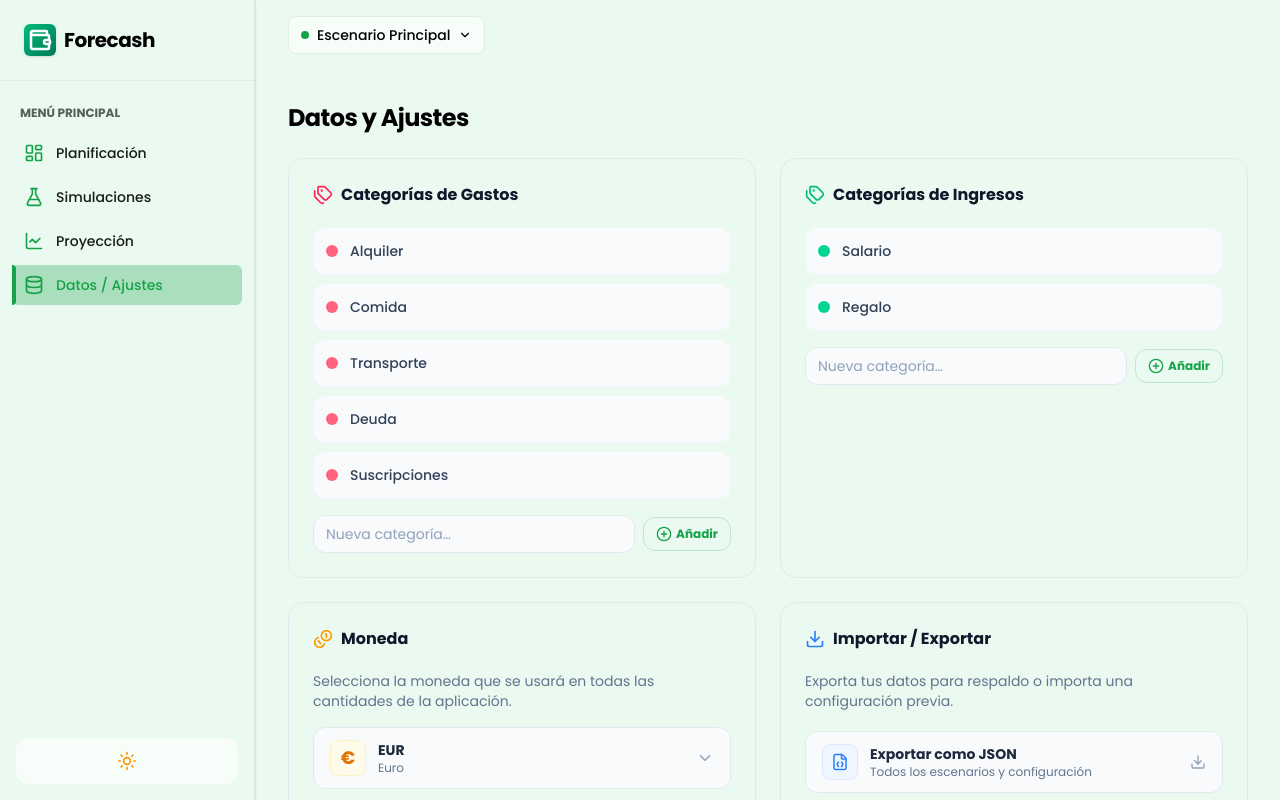
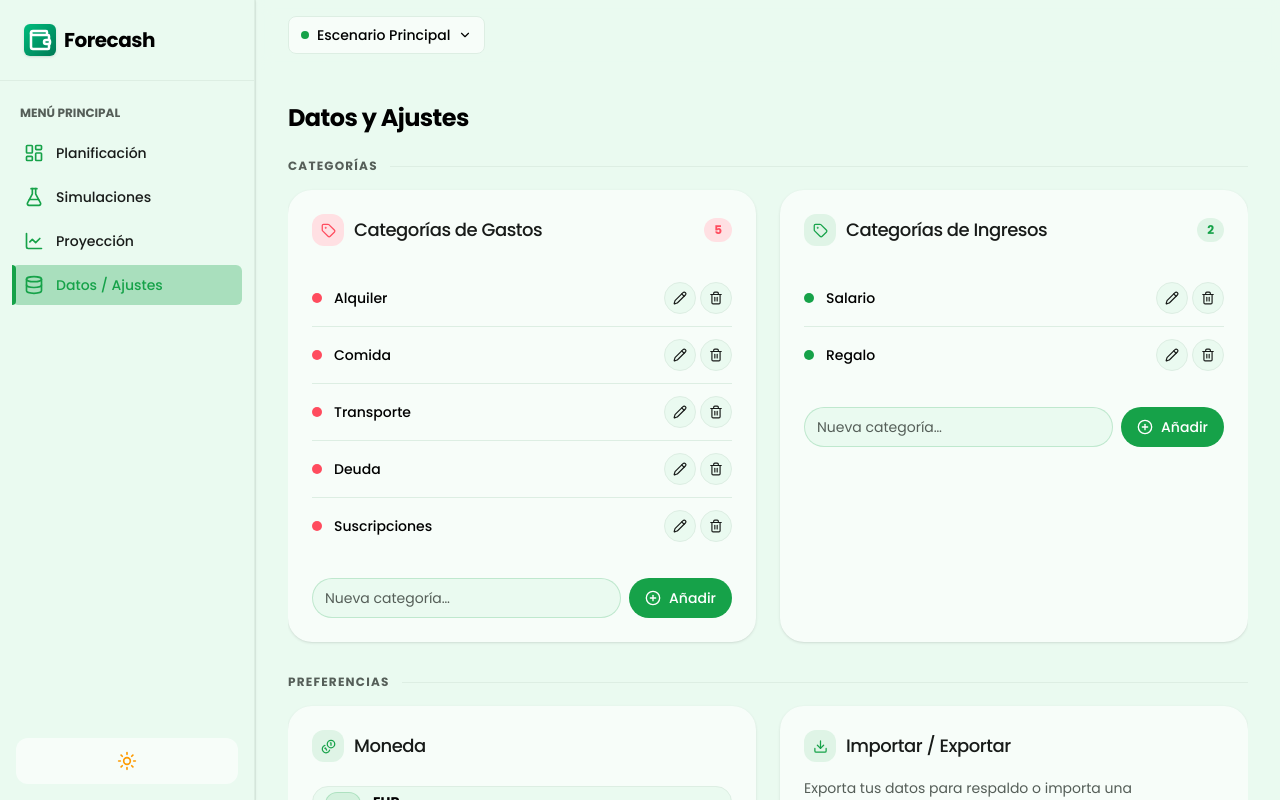
Before and after one commit to josegijon/Forecash-v2, a React (Vite) app in the folder frontend/: page /escenario/1/datos in a window 1280 px wide. Built offline with nearby package versions, Linux system fonts and the light colour scheme.

Commit message:
feat: Redesign the user interface in DataPage, improving the organization and aesthetics of the components

```diff
--- a/frontend/src/pages/DataPage.tsx
+++ b/frontend/src/pages/DataPage.tsx
@@ -40,7 +40,6 @@ export const DataPage = () => {
         }
     };
 
-    // ── Export JSON ──
     const handleExportJson = () => {
         const scenarioIds = new Set(scenarios.map((s) => s.id));
         const filteredItems = Object.fromEntries(
@@ -57,19 +56,16 @@ export const DataPage = () => {
         exportToJson(snapshot);
     };
 
-    // ── Export CSV ──
     const handleExportCsv = () => {
         exportToCsv(scenarios, items);
     };
 
-    // ── Import JSON ──
     const handleImportFile = async (file: File) => {
         try {
             const snapshot = await importFromJson(file);
             applySnapshot(snapshot);
         } catch (err) {
             if (err instanceof ImportError) {
-                // Permite diferenciar el tipo de error en UI si se desea
                 const detail = err.details ? `\n\nDetalle: ${err.details}` : "";
                 alert(`${err.message}${detail}`);
             } else {
@@ -78,11 +74,8 @@ export const DataPage = () => {
         }
     };
 
-    // ── applySnapshot: orquesta stores a partir del resultado puro del core ──
     const applySnapshot = (snapshot: ValidatedSnapshot) => {
         const existingCategories = useCategoryStore.getState().categories;
-
-        // El core calcula qué importar sin tocar stores
         const { scenariosToImport, categoriesToAdd, currency: snapshotCurrency } =
             prepareSnapshotImport(snapshot, existingCategories);
 
@@ -113,7 +106,6 @@ export const DataPage = () => {
 
     const handleImport = useFileInput(".json", handleImportFile);
 
-    // ── Clear all data ──
     const handleClearAllData = () => {
         const cashflowStore = useCashflowStore.getState();
         const scenarioStore = useScenarioStore.getState();
@@ -126,8 +118,11 @@ export const DataPage = () => {
 
     return (
         <div className="flex-1 overflow-y-auto scrollbar-hide">
-            <div className="max-w-5xl mx-auto space-y-6">
+            <div className="max-w-5xl mx-auto space-y-8">
 
+                {/* ── Sección: Categorías ── */}
+                <section className="space-y-4">
+                    <SectionLabel label="Categorías" />
                     <div className="grid grid-cols-1 lg:grid-cols-2 gap-6">
                         <CategoryManagerCard
                             type="expense"
@@ -144,7 +139,11 @@ export const DataPage = () => {
                             onDelete={removeCategory}
                         />
                     </div>
+                </section>
 
+                {/* ── Sección: Preferencias ── */}
+                <section className="space-y-4">
+                    <SectionLabel label="Preferencias" />
                     <div className="grid grid-cols-1 lg:grid-cols-2 gap-6">
                         <CurrencySelector
                             value={currency}
@@ -156,16 +155,33 @@ export const DataPage = () => {
                             onImport={handleImport}
                         />
                     </div>
+                </section>
 
+                {/* ── Sección: Escenarios ── */}
+                <section className="space-y-4">
+                    <SectionLabel label="Escenarios" />
                     <ScenarioManagerCard
                         scenarios={scenarios}
                         onAdd={addScenario}
                         onRename={renameScenario}
                         onDelete={handleDeleteScenario}
                     />
+                </section>
 
+                {/* ── Zona peligrosa ── */}
                 <DangerZoneCard onClearAllData={handleClearAllData} />
+
             </div>
         </div>
     );
 };
+
+// ── Helper: etiqueta de sección ───────────────────────────────────────────────
+const SectionLabel = ({ label }: { label: string }) => (
+    <div className="flex items-center gap-3">
+        <span className="text-xs font-bold uppercase tracking-widest text-muted-foreground">
+            {label}
+        </span>
+        <div className="flex-1 h-px bg-border" />
+    </div>
+);
--- a/frontend/src/ui/components/settingsPage/ActionButton.tsx
+++ b/frontend/src/ui/components/settingsPage/ActionButton.tsx
@@ -23,17 +23,17 @@ export const ActionButton = ({
 }: ActionButtonProps) => (
     <button
         onClick={onClick}
-        className={`w-full flex items-center gap-3 px-4 py-3 rounded-xl transition-all cursor-pointer group ${variant === "dashed"
-                ? "border-2 border-dashed border-slate-200 hover:border-primary/30 hover:bg-primary/5"
-                : "border border-slate-200 bg-slate-50 hover:bg-slate-100"
+        className={`w-full flex items-center gap-3 px-4 py-3 rounded-2xl transition-all cursor-pointer group ${variant === "dashed"
+                ? "border-2 border-dashed border-border hover:border-primary/30 hover:bg-primary/5"
+                : "border border-border bg-background hover:bg-muted/60"
             }`}
     >
-        <span className={`w-9 h-9 rounded-lg flex items-center justify-center border ${iconBg} ${iconBorder}`}>
+        <span className={`w-9 h-9 rounded-xl flex items-center justify-center border shrink-0 ${iconBg} ${iconBorder}`}>
             {icon}
         </span>
-        <div className="text-left flex-1">
-            <p className="text-sm font-semibold text-slate-800">{label}</p>
-            <p className="text-xs text-slate-500">{sublabel}</p>
+        <div className="text-left flex-1 min-w-0">
+            <p className="text-sm font-semibold text-foreground">{label}</p>
+            <p className="text-xs text-muted-foreground truncate">{sublabel}</p>
         </div>
         {actionIcon}
     </button>
--- a/frontend/src/ui/components/settingsPage/CategoryManagerCard.tsx
+++ b/frontend/src/ui/components/settingsPage/CategoryManagerCard.tsx
@@ -1,5 +1,5 @@
 import { useState } from "react";
-import { Tags, PlusCircle, Pencil, Trash2, Check, X } from "lucide-react";
+import { PlusCircle, Pencil, Trash2, Check, X, Tag } from "lucide-react";
 import type { Category } from "@/store";
 
 interface CategoryManagerCardProps {
@@ -16,9 +16,11 @@ export const CategoryManagerCard = ({ type, categories, onAdd, onRename, onDelet
     const [editingName, setEditingName] = useState("");
 
     const isExpense = type === "expense";
-    const iconColor = isExpense ? "text-rose-500" : "text-emerald-500";
-    const dotColor = isExpense ? "bg-rose-400" : "bg-emerald-400";
+    const dotColor = isExpense ? "bg-chart-line" : "bg-success";
+    const accentText = isExpense ? "text-chart-line" : "text-success";
+    const accentBg = isExpense ? "bg-chart-fill" : "bg-success/10";
     const title = isExpense ? "Categorías de Gastos" : "Categorías de Ingresos";
+    const count = categories.length;
 
     const handleAdd = () => {
         const trimmed = newName.trim();
@@ -42,20 +44,36 @@ export const CategoryManagerCard = ({ type, categories, onAdd, onRename, onDelet
     const cancelEdit = () => setEditingId(null);
 
     return (
-        <div className="bg-card-light rounded-2xl border border-slate-200 p-6">
-            <div className="flex items-center gap-2 mb-5">
-                <Tags size={20} className={iconColor} />
-                <h3 className="font-bold text-slate-900">{title}</h3>
+        <div className="flex flex-col gap-6 p-6 rounded-3xl border-0 bg-card text-card-foreground shadow-sm">
+            {/* Header */}
+            <div className="flex items-center justify-between">
+                <div className="flex items-center gap-2.5">
+                    <div className={`w-8 h-8 rounded-xl flex items-center justify-center ${accentBg}`}>
+                        <Tag size={15} className={accentText} />
+                    </div>
+                    <h3 className="text-lg font-medium leading-none tracking-tight">
+                        {title}
+                    </h3>
+                </div>
+                <span className={`text-xs font-bold px-2.5 py-1 rounded-full ${accentBg} ${accentText}`}>
+                    {count}
+                </span>
             </div>
 
-            <div className="flex flex-col gap-2">
-                {categories.map((cat) => (
+            {/* Lista */}
+            <div className="flex flex-col">
+                {categories.length === 0 ? (
+                    <p className="text-sm text-muted-foreground text-center py-4">
+                        Sin categorías todavía
+                    </p>
+                ) : (
+                    categories.map((cat, i) => (
                         <div
                             key={cat.id}
-                        className="flex items-center justify-between gap-3 px-3 py-2.5 rounded-xl bg-slate-50 border border-slate-100 group hover:border-slate-200 transition-all"
+                            className={`flex items-center justify-between py-3 ${i < categories.length - 1 ? "border-b border-border" : ""}`}
                         >
-                        <div className="flex items-center gap-3 flex-1 min-w-0">
-                            <span className={`w-3 h-3 rounded-full shrink-0 ${dotColor}`} />
+                            <div className="flex items-center gap-3 min-w-0">
+                                <span className={`w-2.5 h-2.5 rounded-full shrink-0 ${dotColor}`} />
                                 {editingId === cat.id ? (
                                     <input
                                         autoFocus
@@ -65,25 +83,25 @@ export const CategoryManagerCard = ({ type, categories, onAdd, onRename, onDelet
                                             if (e.key === "Enter") confirmEdit();
                                             if (e.key === "Escape") cancelEdit();
                                         }}
-                                    className="flex-1 text-sm font-medium bg-white px-2 py-1 rounded-lg border border-primary/30 focus:outline-none focus:ring-2 focus:ring-primary/20"
+                                        className="flex-1 text-sm font-medium bg-background px-2 py-1 rounded-lg border border-primary/30 focus:outline-none focus:ring-2 focus:ring-primary/20 text-foreground"
                                     />
                                 ) : (
-                                <span className="text-sm font-medium text-slate-700 truncate">{cat.name}</span>
+                                    <span className="text-sm font-medium text-foreground truncate">{cat.name}</span>
                                 )}
                             </div>
 
-                        <div className="flex items-center gap-1">
+                            <div className="flex items-center gap-1 shrink-0">
                                 {editingId === cat.id ? (
                                     <>
                                         <button
                                             onClick={confirmEdit}
-                                        className="p-1.5 rounded-lg text-emerald-500 hover:bg-emerald-50 transition-colors cursor-pointer"
+                                            className="inline-flex items-center justify-center h-8 w-8 rounded-full border border-border bg-background hover:bg-success/10 hover:text-success hover:border-success/30 transition-colors cursor-pointer"
                                         >
                                             <Check size={14} />
                                         </button>
                                         <button
                                             onClick={cancelEdit}
-                                        className="p-1.5 rounded-lg text-slate-400 hover:bg-slate-100 transition-colors cursor-pointer"
+                                            className="inline-flex items-center justify-center h-8 w-8 rounded-full border border-border bg-background hover:bg-muted transition-colors cursor-pointer"
                                         >
                                             <X size={14} />
                                         </button>
@@ -92,13 +110,13 @@ export const CategoryManagerCard = ({ type, categories, onAdd, onRename, onDelet
                                     <>
                                         <button
                                             onClick={() => startEditing(cat)}
-                                        className="p-1.5 rounded-lg text-slate-400 opacity-0 group-hover:opacity-100 hover:bg-slate-100 hover:text-slate-600 transition-all cursor-pointer"
+                                            className="inline-flex items-center justify-center h-8 w-8 rounded-full border border-border bg-background hover:bg-accent hover:text-accent-foreground transition-colors cursor-pointer"
                                         >
                                             <Pencil size={14} />
                                         </button>
                                         <button
                                             onClick={() => onDelete(cat.id)}
-                                        className="p-1.5 rounded-lg text-slate-400 opacity-0 group-hover:opacity-100 hover:bg-rose-50 hover:text-rose-500 transition-all cursor-pointer"
+                                            className="inline-flex items-center justify-center h-8 w-8 rounded-full border border-border bg-background hover:bg-destructive/10 hover:text-destructive hover:border-destructive/30 transition-colors cursor-pointer"
                                         >
                                             <Trash2 size={14} />
                                         </button>
@@ -106,20 +124,22 @@ export const CategoryManagerCard = ({ type, categories, onAdd, onRename, onDelet
                                 )}
                             </div>
                         </div>
-                ))}
+                    ))
+                )}
             </div>
 
-            <div className="flex items-center gap-2 mt-4">
+            {/* Input nueva categoría */}
+            <div className="flex items-center gap-2">
                 <input
                     value={newName}
                     onChange={(e) => setNewName(e.target.value)}
                     onKeyDown={(e) => e.key === "Enter" && handleAdd()}
                     placeholder="Nueva categoría…"
-                    className="flex-1 text-sm px-3 py-2 bg-slate-50 rounded-xl border border-slate-200 placeholder:text-slate-400 focus:outline-none focus:ring-2 focus:ring-primary/20 focus:border-primary transition-all"
+                    className="flex h-10 w-full rounded-3xl border border-primary/20 bg-background px-3 py-2 text-sm ring-offset-background placeholder:text-muted-foreground focus-visible:outline-none focus-visible:ring-0 disabled:cursor-not-allowed disabled:opacity-50 text-foreground"
                 />
                 <button
                     onClick={handleAdd}
-                    className="flex items-center gap-1 text-xs font-bold text-primary hover:bg-primary/5 px-3 py-2 rounded-xl border border-primary/20 transition-all cursor-pointer"
+                    className="inline-flex items-center justify-center gap-2 whitespace-nowrap rounded-3xl text-sm font-medium bg-primary text-primary-foreground hover:bg-primary/90 h-10 px-4 py-2 cursor-pointer transition-colors"
                 >
                     <PlusCircle size={16} />
                     Añadir
--- a/frontend/src/ui/components/settingsPage/CurrencySelector.tsx
+++ b/frontend/src/ui/components/settingsPage/CurrencySelector.tsx
@@ -1,5 +1,5 @@
 import { useState } from "react";
-import { Coins, ChevronDown, Check } from "lucide-react";
+import { ChevronDown, Check, Coins } from "lucide-react";
 import { currencySymbols } from "@/store";
 import type { Currency } from "@/store";
 
@@ -20,52 +20,56 @@ export const CurrencySelector = ({ value, onChange }: Props) => {
     const current = CURRENCIES.find((c) => c.code === value) ?? CURRENCIES[0];
 
     return (
-        <div className="bg-card-light rounded-2xl border border-slate-200 p-6">
-            <div className="flex items-center gap-2 mb-5">
-                <Coins size={20} className="text-amber-500" />
-                <h3 className="font-bold text-slate-900">Moneda</h3>
+        <div className="flex flex-col gap-6 p-6 rounded-3xl border-0 bg-card text-card-foreground shadow-sm">
+            {/* Header */}
+            <div className="flex items-center gap-2.5">
+                <div className="w-8 h-8 rounded-xl flex items-center justify-center bg-primary/10">
+                    <Coins size={15} className="text-primary" />
                 </div>
-
-            <p className="text-sm text-slate-500 mb-4">
-                Selecciona la moneda que se usará en todas las cantidades de la aplicación.
-            </p>
+                <h3 className="text-lg font-medium leading-none tracking-tight">
+                    Moneda
+                </h3>
+            </div>
 
             <div className="relative">
                 <button
                     onClick={() => setOpen((o) => !o)}
-                    className="w-full flex items-center justify-between gap-3 px-4 py-3 bg-slate-50 rounded-xl border border-slate-200 hover:border-slate-300 transition-all cursor-pointer"
+                    className="flex h-12 items-center justify-between w-full rounded-2xl border border-border bg-background px-3 py-2 text-sm text-foreground hover:bg-muted/50 transition-colors focus:outline-none"
                 >
                     <div className="flex items-center gap-3">
-                        <span className="w-9 h-9 rounded-lg bg-amber-50 border border-amber-100 flex items-center justify-center text-lg font-bold text-amber-600">
+                        <span className="w-9 h-9 rounded-xl bg-primary/10 border border-primary/20 flex items-center justify-center text-lg font-bold text-primary">
                             {currencySymbols[current.code]}
                         </span>
                         <div className="text-left">
-                            <p className="text-sm font-semibold text-slate-800">{current.code}</p>
-                            <p className="text-xs text-slate-500">{current.name}</p>
+                            <p className="text-sm font-semibold text-foreground">{current.code}</p>
+                            <p className="text-xs text-muted-foreground">{current.name}</p>
                         </div>
                     </div>
-                    <ChevronDown size={18} className={`text-slate-400 transition-transform ${open ? "rotate-180" : ""}`} />
+                    <ChevronDown size={18} className={`text-muted-foreground transition-transform ${open ? "rotate-180" : ""}`} />
                 </button>
 
                 {open && (
-                    <div className="absolute z-20 mt-2 w-full bg-white rounded-xl border border-slate-200 shadow-lg max-h-56 overflow-y-auto">
+                    <>
+                        <div className="fixed inset-0 z-40" onClick={() => setOpen(false)} />
+                        <div className="absolute top-full left-0 mt-2 w-full z-50 bg-card border border-border rounded-2xl shadow-lg overflow-hidden">
                             {CURRENCIES.map((c) => (
                                 <button
                                     key={c.code}
                                     onClick={() => { onChange(c.code); setOpen(false); }}
-                                className={`w-full flex items-center gap-3 px-4 py-2.5 text-left hover:bg-slate-50 transition-colors cursor-pointer first:rounded-t-xl last:rounded-b-xl ${value === c.code ? "bg-primary/5" : ""}`}
+                                    className={`w-full flex items-center gap-3 px-4 py-3 text-left hover:bg-muted/60 transition-colors cursor-pointer ${value === c.code ? "bg-primary/5" : ""}`}
                                 >
-                                <span className="w-7 h-7 rounded-md bg-slate-100 flex items-center justify-center text-sm font-bold text-slate-600">
+                                    <span className="w-8 h-8 rounded-lg bg-muted flex items-center justify-center text-sm font-bold text-foreground">
                                         {c.symbol}
                                     </span>
                                     <div>
-                                    <p className="text-sm font-medium text-slate-800">{c.code}</p>
-                                    <p className="text-xs text-slate-500">{c.name}</p>
+                                        <p className="text-sm font-medium text-foreground">{c.code}</p>
+                                        <p className="text-xs text-muted-foreground">{c.name}</p>
                                     </div>
                                     {value === c.code && <Check size={16} className="ml-auto text-primary" />}
                                 </button>
                             ))}
                         </div>
+                    </>
                 )}
             </div>
         </div>
--- a/frontend/src/ui/components/settingsPage/ImportExportCard.tsx
+++ b/frontend/src/ui/components/settingsPage/ImportExportCard.tsx
@@ -8,45 +8,50 @@ interface Props {
 }
 
 export const ImportExportCard = ({ onExportJson, onExportCsv, onImport }: Props) => (
-    <div className="bg-card-light rounded-2xl border border-slate-200 p-6">
-        <div className="flex items-center gap-2 mb-5">
-            <Download size={20} className="text-blue-500" />
-            <h3 className="font-bold text-slate-900">Importar / Exportar</h3>
+    <div className="flex flex-col gap-6 p-6 rounded-3xl border-0 bg-card text-card-foreground shadow-sm">
+        {/* Header */}
+        <div className="flex items-center gap-2.5">
+            <div className="w-8 h-8 rounded-xl flex items-center justify-center bg-primary/10">
+                <Download size={15} className="text-primary" />
+            </div>
+            <h3 className="text-lg font-medium leading-none tracking-tight">
+                Importar / Exportar
+            </h3>
         </div>
 
-        <p className="text-sm text-slate-500 mb-5">
+        <p className="text-sm text-muted-foreground -mt-2">
             Exporta tus datos para respaldo o importa una configuración previa.
         </p>
 
-        <div className="space-y-3">
+        <div className="space-y-2.5">
             <ActionButton
                 onClick={onExportJson}
-                iconBg="bg-blue-50"
-                iconBorder="border-blue-100"
-                icon={<FileJson size={18} className="text-blue-500" />}
+                iconBg="bg-primary/10"
+                iconBorder="border-primary/20"
+                icon={<FileJson size={18} className="text-primary" />}
                 label="Exportar como JSON"
                 sublabel="Todos los escenarios y configuración"
-                actionIcon={<Download size={16} className="text-slate-400 group-hover:text-blue-500 transition-colors" />}
+                actionIcon={<Download size={16} className="text-muted-foreground group-hover:text-primary transition-colors" />}
             />
 
             <ActionButton
                 onClick={onExportCsv}
-                iconBg="bg-emerald-50"
-                iconBorder="border-emerald-100"
-                icon={<FileSpreadsheet size={18} className="text-emerald-500" />}
+                iconBg="bg-success/10"
+                iconBorder="border-success/20"
+                icon={<FileSpreadsheet size={18} className="text-success" />}
                 label="Exportar como CSV"
                 sublabel="Compatible con hojas de cálculo"
-                actionIcon={<Download size={16} className="text-slate-400 group-hover:text-emerald-500 transition-colors" />}
+                actionIcon={<Download size={16} className="text-muted-foreground group-hover:text-success transition-colors" />}
             />
 
             <ActionButton
                 onClick={onImport}
-                iconBg="bg-indigo-50"
-                iconBorder="border-indigo-100"
-                icon={<Upload size={18} className="text-indigo-500" />}
+                iconBg="bg-muted"
+                iconBorder="border-border"
+                icon={<Upload size={18} className="text-muted-foreground" />}
                 label="Importar datos"
                 sublabel="Arrastra o selecciona un archivo JSON"
-                actionIcon={<Upload size={16} className="text-slate-400 group-hover:text-indigo-500 transition-colors" />}
+                actionIcon={<Upload size={16} className="text-muted-foreground group-hover:text-primary transition-colors" />}
                 variant="dashed"
             />
         </div>
```
Also changed, not shown: frontend/src/ui/components/projection/CashflowBarChart.tsx (+7 -7 lines), frontend/src/ui/components/settingsPage/DangerZoneCard.tsx (+6 -6 lines), frontend/src/ui/components/settingsPage/ScenarioCard.tsx (+16 -10 lines), frontend/src/ui/components/settingsPage/ScenarioManagerCard.tsx (+22 -12 lines). Lines whose indentation alone changed are shown as unchanged.
